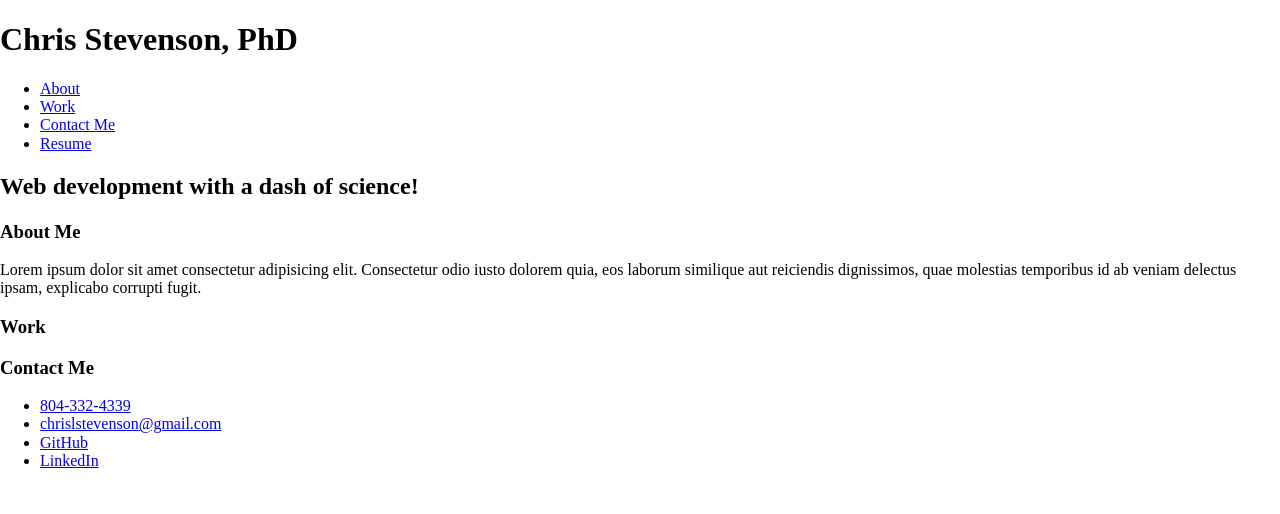
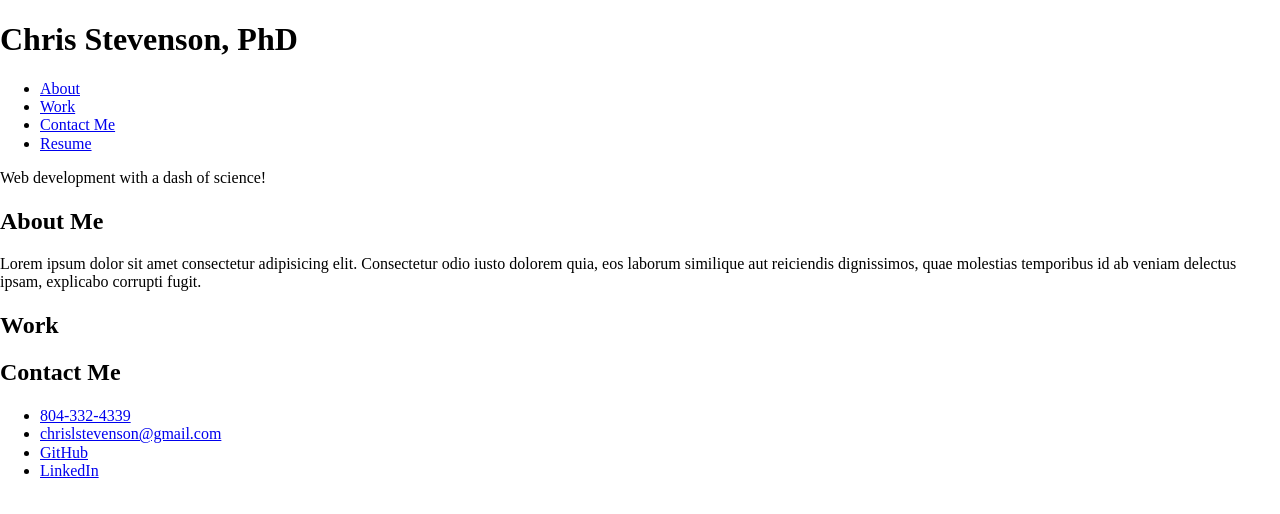
Before and after one commit to clstevenson/Challenge-2, a plain HTML site: page index.html in a window 1280 px wide. Drawn offline with Linux system fonts and the light colour scheme.

Commit message:
Switched headers

```diff
--- a/index.html
+++ b/index.html
@@ -24,16 +24,16 @@
         </section>
         <section class="page-subtitle">
             <!-- Subtitle with background image -->
-            <h2>
+            <p>
                 Web development with a dash of science!
-            </h2>
+            </p>
         </section>
     </header>
 
     <main>
         <section id="AboutMe">
             <div class="left-text-block">
-                <h3>About Me</h3>
+                <h2>About Me</h2>
             </div>
             <div class="right-content-block">
                 <p>
@@ -46,7 +46,7 @@
 
         <section id="Work">
             <div class="left-text-block">
-                <h3>Work</h3>
+                <h2>Work</h2>
             </div>
             <div class="right-content-block">
                 <!-- section contains tiles with links to my web development projects -->
@@ -62,7 +62,7 @@
 
     <footer>
         <div class="left-text-block">
-            <h3>Contact Me</h3>
+            <h2>Contact Me</h2>
         </div>
         <div class="right-content-block">
             <ul>
```
